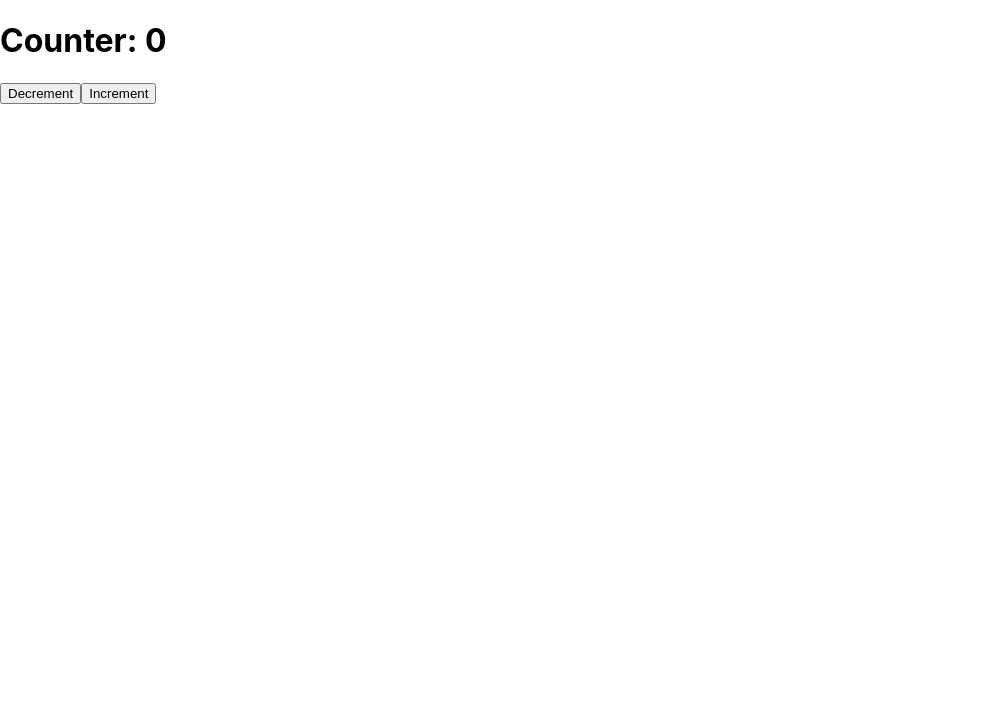
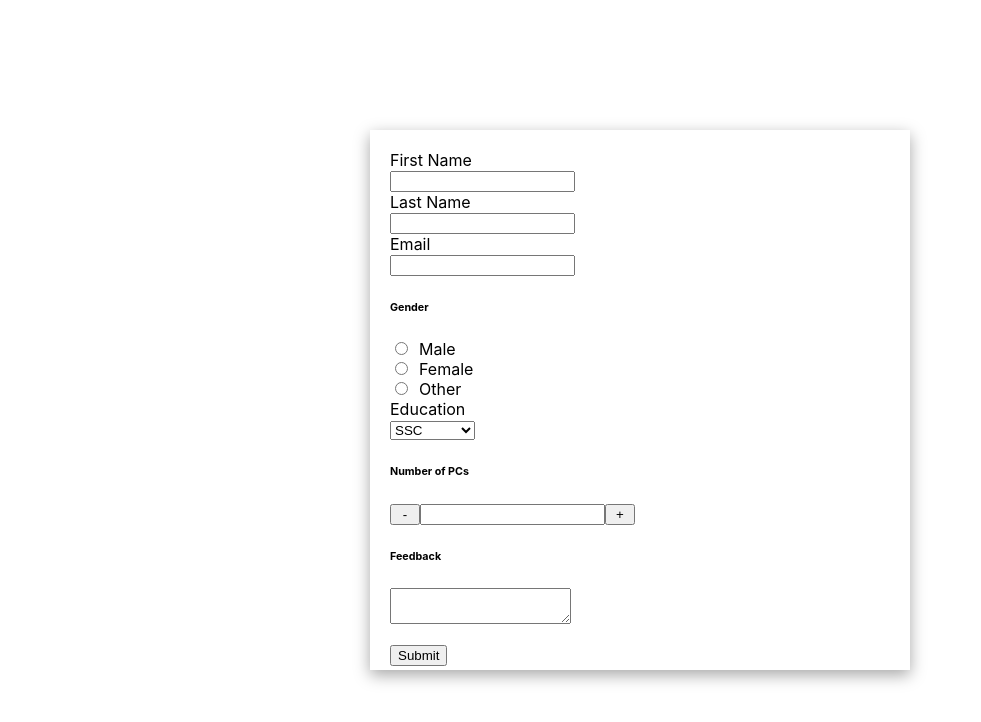
Before and after one commit to abdullahalmasudpersonal/use_reducer, a React (Create React App) app: page / in a window 1280 px wide. Shown: the top 722 px of the page, without its empty margins (0-981 px from the left). Built offline with nearby package versions, Linux system fonts and the light colour scheme.

Commit message:
another update

```diff
--- a/src/App.js
+++ b/src/App.js
@@ -15,9 +15,9 @@ function App() {
   return (
     <div>
 
-      <Counter/>
+   {/*    <Counter/> */}
 
-     {/*  <LoginForm /> */}
+       <LoginForm />
 
    {/*    <ShortForm/> */}
 
--- a/src/pages/LoginForm.js
+++ b/src/pages/LoginForm.js
@@ -3,26 +3,26 @@ import { initialState, reducer } from './FormReducer';
 import './LoginForm.css';
 
 const LoginForm = () => {
-    /* const initialState = {
+    const initialState = {
         firstName: '',
         lustName: '',
         email: '',
         gender: '',
         education: '',
-        quantity: 1,
+        quantity: 0,
         feedback: '',
         term: true
     };
- */
-/*     const reducer = (state, action) => { */
-        //  console.log(action)
-      /*   switch (action.type) {
+
+    const reducer = (state, action) => {
+        // console.log(action)
+         switch (action.type) {
             case 'INPUT':
                 return {
                     ...state,
                     [action.payload.name]: action.payload.value,
                 };
-            case 'TOGGLE':
+         /*    case 'TOGGLE':
                 return {
                     ...state,
                     term: !state.term,
@@ -30,19 +30,19 @@ const LoginForm = () => {
             case 'DECREMENT':
                 return {
                     ...state,
-                   [action.payload.name]: state - action.payload.value
-                };
+                    [action.payload.name]: state - action.payload.value
+                }; */
             default:
                 return state;
-        } */
+        }
 
-        /*     if(action.type === 'INPUT'){
-                return{
-                    ...state,
-                    [action.payload.name] : action.payload.value,
-                };
-            }; */
-   /*  }; */
+         /*  if (action.type === 'INPUT') {
+              return {
+                  ...state,
+                  [action.payload.name]: action.payload.value,
+              };
+          }; */
+    };
 
     const [state, dispatch] = useReducer(reducer, initialState);
 
@@ -62,17 +62,17 @@ const LoginForm = () => {
                             <label>First Name</label><br />
                             <input type='text' name='firstName'
                                 id='firstName'
-                                onBlur={(e) => dispatch({ type: 'INPUT', payload: { name: e.target.name, value: e.target.value }, })} />
+                                onClick={(e) => dispatch({ type: 'INPUT', payload: { name: e.target.name, value: e.target.value }, })} />
                         </div>
                         <div>
                             <label>Last Name</label ><br />
-                            <input type='text' name='lustName' onBlur={(e) => dispatch({ type: 'INPUT', payload: { name: e.target.name, value: e.target.value }, })} />
+                            <input type='text' name='lustName' onClick={(e) => dispatch({ type: 'INPUT', payload: { name: e.target.name, value: e.target.value }, })} />
                         </div>
                     </div>
                     <div className='d-flex justify-content-between'>
                         <div>
                             <label>Email</label><br />
-                            <input type='email' name='email' onBlur={(e) => dispatch({ type: 'INPUT', payload: { name: e.target.name, value: e.target.value }, })} />
+                            <input type='email' name='email' onClick={(e) => dispatch({ type: 'INPUT', payload: { name: e.target.name, value: e.target.value }, })} />
                         </div>
                         <div>
                             <h6>Gender</h6>
@@ -80,18 +80,18 @@ const LoginForm = () => {
                                 <div>
                                     <input type='radio' name='gender'
                                         value='male'
-                                        onBlur={(e) => dispatch({ type: 'INPUT', payload: { name: e.target.name, value: e.target.value }, })} />&ensp;
+                                        onClick={(e) => dispatch({ type: 'INPUT', payload: { name: e.target.name, value: e.target.value }, })} />&ensp;
                                     <label>Male</label>
                                 </div>
                                 <div>
                                     <input type='radio' name='gender'
-                                        value='female' onBlur={(e) => dispatch({ type: 'INPUT', payload: { name: e.target.name, value: e.target.value }, })} />&ensp;
+                                        value='female' onClick={(e) => dispatch({ type: 'INPUT', payload: { name: e.target.name, value: e.target.value }, })} />&ensp;
                                     <label>Female</label>
                                 </div>
                                 <div>
                                     <input type='radio' name='gender'
                                         value='other'
-                                        onBlur={(e) => dispatch({ type: 'INPUT', payload: { name: e.target.name, value: e.target.value }, })} />&ensp;
+                                        onClick={(e) => dispatch({ type: 'INPUT', payload: { name: e.target.name, value: e.target.value }, })} />&ensp;
                                     <label>Other</label>
                                 </div>
                             </div>
@@ -111,7 +111,7 @@ const LoginForm = () => {
                         <div>
                             <h6>Number of PCs</h6>
                             <div>
-                                <button className='decrement' onBlur={() => dispatch({type:"DECREMENT", payload:5})}>-</button>
+                                <button className='decrement' onClick={() => dispatch({ type: "DECREMENT", payload: 5 })}>-</button>
 
                                 <input name='quantity' ></input>
 
@@ -122,14 +122,14 @@ const LoginForm = () => {
 
                     <div>
                         <h6>Feedback</h6>
-                        <textarea name='feedback' onBlur={(e) => dispatch({ type: 'INPUT', payload: { name: e.target.name, value: e.target.value }, })} ></textarea>
+                        <textarea name='feedback' onClick={(e) => dispatch({ type: 'INPUT', payload: { name: e.target.name, value: e.target.value }, })} ></textarea>
                     </div>
                     <div className='d-flex justify-content-between'>
                         <p>
-                            <input type="checkbox" name='term' onClick={() => dispatch({ type: 'TOGGLE' })} /> &ensp;
-                            <label><small>I agree to terms and conditions</small></label>
+                        {/*     <input type="checkbox" name='term' onBlur={() => dispatch({ type: 'TOGGLE' })} /> &ensp;
+                            <label><small>I agree to terms and conditions</small></label> */}
                         </p>
-                        <input type='submit' value='Submit' disabled={state.term} />
+                        <input type='submit' value='Submit' /* disabled={state.term} */ />
                     </div>
                 </form>
             </div>
--- a/src/pages/ShortForm.js
+++ b/src/pages/ShortForm.js
@@ -23,19 +23,19 @@ const ShortForm = () => {
             <form onSubmit={submit} className='short-form-dev'>
                 <div>
                     <label>First Name</label> <br/>
-                    <input type='text' name='name' id='name' onBlur={(e) => setFirstName(e.target.value)} />
+                    <input type='text' name='name' id='name' onClick={(e) => setFirstName(e.target.value)} />
                 </div>
                 <div>
                     <label>Last Name</label> <br/>
-                    <input type='text' name='name' id='name' onBlur={(e) => setLastName(e.target.value)} />
+                    <input type='text' name='name' id='name' onClick={(e) => setLastName(e.target.value)} />
                 </div>
                 <div>
                     <label>Email</label> <br/>
-                    <input type='text' name='name' id='name' onBlur={(e) => setEmail(e.target.value)} />
+                    <input type='text' name='name' id='name' onClick={(e) => setEmail(e.target.value)} />
                 </div>
                 <div>
                     <label>Password</label> <br/>
-                    <input type='password' name='name' id='name' onBlur={(e) => setPassword(e.target.value)} />
+                    <input type='password' name='name' id='name' onClick={(e) => setPassword(e.target.value)} />
                 </div>
                 <button type='submit'>
                     Submit
```
